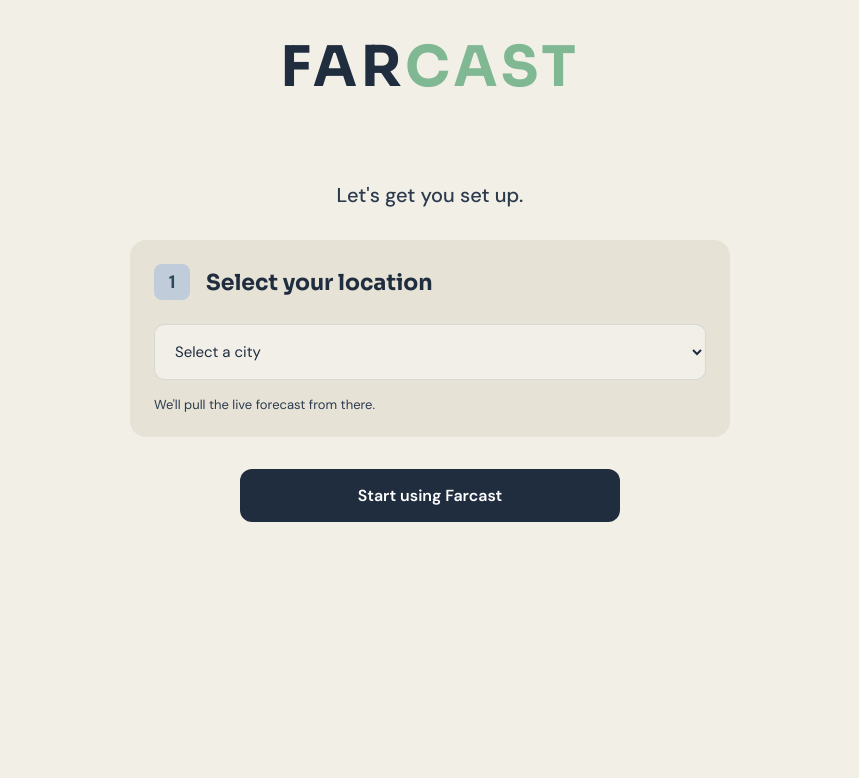
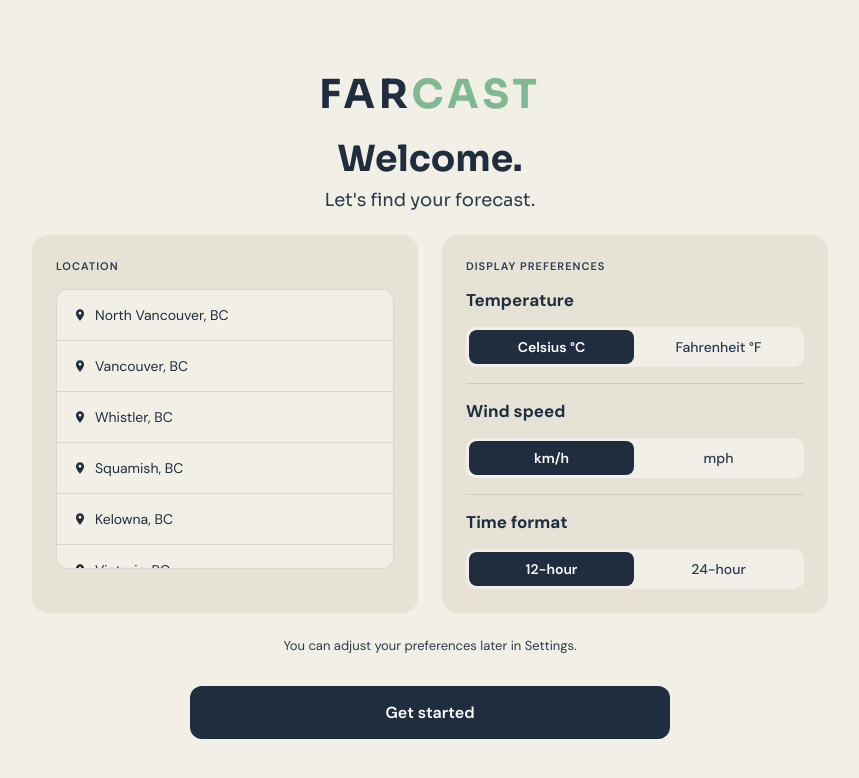
Before and after one commit to noagortler/Farcast, a React (Vite) app: page / in a window 1280 px wide. Shown: the top 778 px of the page, without its empty margins (210-1069 px from the left). Built offline with nearby package versions, Linux system fonts and the light colour scheme.

Commit message:
Revise onboarding page with location list and display preferences

```diff
--- a/src/components/Onboarding.jsx
+++ b/src/components/Onboarding.jsx
@@ -1,5 +1,11 @@
+// React
 import { useState } from 'react'
+
+// Context
 import { usePreferences } from '../context/PreferencesContext'
+
+// Icons
+import LocationOnIcon from '@mui/icons-material/LocationOn'
 
 const LOCATIONS = [
   { city: 'North Vancouver', region: 'BC', country: 'CA', lat: 49.3198, lon: -123.0724 },
@@ -16,18 +22,35 @@ const LOCATIONS = [
   { city: 'Portland', region: 'OR', country: 'US', lat: 45.5051, lon: -122.6750 },
 ]
 
+function ToggleGroup({ options, value, onChange }) {
+  return (
+    <div className="toggle-group">
+      {options.map(opt => (
+        <button
+          key={opt.value}
+          className={`toggle-option${value === opt.value ? ' toggle-option-active' : ''}`}
+          onClick={() => onChange(opt.value)}
+        >
+          {opt.label}
+        </button>
+      ))}
+    </div>
+  )
+}
+
 function Onboarding({ setPage }) {
-  const { setLocation } = usePreferences()
+  const {
+    setLocation,
+    tempUnit, setTempUnit,
+    windUnit, setWindUnit,
+    timeFormat, setTimeFormat,
+  } = usePreferences()
+
   const [selectedLocation, setSelectedLocation] = useState(null)
   const [error, setError] = useState(false)
 
-  function handleLocationChange(e) {
-    const index = e.target.value
-    if (index === '') {
-      setSelectedLocation(null)
-    } else {
-      setSelectedLocation(LOCATIONS[index])
-    }
+  function handleLocationSelect(loc) {
+    setSelectedLocation(loc)
     setError(false)
   }
 
@@ -43,40 +66,90 @@ function Onboarding({ setPage }) {
   return (
     <div className="onboarding">
 
+      {/* Header */}
       <div className="onboarding-header">
-        <h1 className="wordmark"><span className="far">FAR</span><span className="cast">CAST</span></h1>
+        <h1 className="wordmark onboarding-wordmark">
+          <span className="far">FAR</span><span className="cast">CAST</span>
+        </h1>
+        <p className="onboarding-welcome">Welcome.</p>
+        <p className="onboarding-tagline">Let's find your forecast.</p>
       </div>
 
-      <p className="onboarding-instructions">Let's get you set up.</p>
+      {/* Cards */}
+      <div className="onboarding-cards">
 
-      <div className="onboarding-cards">
+        {/* Location */}
         <div className="onboarding-card welcome-card-dark">
-          <div className="onboarding-card-heading">
-            <div className="step-number step-1">1</div>
-            <h2>Select your location</h2>
+          <p className="onboarding-section-label">LOCATION</p>
+
+          <div className="onboarding-location-list">
+            {LOCATIONS.map(loc => (
+              <button
+                key={loc.city}
+                className={`onboarding-location-item${selectedLocation?.city === loc.city ? ' onboarding-location-item-active' : ''}`}
+                onClick={() => handleLocationSelect(loc)}
+              >
+                <LocationOnIcon style={{ fontSize: 14 }} />
+                <span>{loc.city}, {loc.region}</span>
+              </button>
+            ))}
           </div>
-          <select
-            className="location-select"
-            onChange={handleLocationChange}
-            defaultValue=""
-          >
-            <option value="" disabled>Select a city</option>
-            {LOCATIONS.map((loc, index) => (
-              <option key={loc.city} value={index}>
-                {loc.city}, {loc.region}
-              </option>
-            ))}
-          </select>
-          <p className="location-helper">We'll pull the live forecast from there.</p>
+
+          {error && <p className="onboarding-error">Please select a location to continue.</p>}
         </div>
+
+        {/* Display Preferences */}
+        <div className="onboarding-card welcome-card-dark">
+          <p className="onboarding-section-label">DISPLAY PREFERENCES</p>
+
+          <div className="settings-pref-row">
+            <p className="settings-pref-label">Temperature</p>
+            <ToggleGroup
+              value={tempUnit}
+              onChange={setTempUnit}
+              options={[
+                { label: 'Celsius °C', value: 'C' },
+                { label: 'Fahrenheit °F', value: 'F' },
+              ]}
+            />
+          </div>
+
+          <div className="settings-pref-divider" />
+
+          <div className="settings-pref-row">
+            <p className="settings-pref-label">Wind speed</p>
+            <ToggleGroup
+              value={windUnit}
+              onChange={setWindUnit}
+              options={[
+                { label: 'km/h', value: 'kmh' },
+                { label: 'mph', value: 'mph' },
+              ]}
+            />
+          </div>
+
+          <div className="settings-pref-divider" />
+
+          <div className="settings-pref-row">
+            <p className="settings-pref-label">Time format</p>
+            <ToggleGroup
+              value={timeFormat}
+              onChange={setTimeFormat}
+              options={[
+                { label: '12-hour', value: '12h' },
+                { label: '24-hour', value: '24h' },
+              ]}
+            />
+          </div>
+
+        </div>
+
       </div>
 
-      {error && (
-        <p className="onboarding-error">Please select a location to continue.</p>
-      )}
+      <p className="onboarding-hint">You can adjust your preferences later in Settings.</p>
 
-      <button className="btn-primary" onClick={handleStart}>
-        Start using Farcast
+      <button className="btn-primary onboarding-btn" onClick={handleStart}>
+        Get started
       </button>
 
     </div>
--- a/src/index.css
+++ b/src/index.css
@@ -46,7 +46,7 @@ body {
 }
 
 #root {
-  height: 100%;
+  min-height: 100%;
   width: 100%;
   display: flex;
   flex-direction: column;
@@ -307,19 +307,38 @@ button {
   flex-direction: column;
   align-items: center;
   text-align: center;
-  padding: var(--s2);
+  padding: var(--s4) var(--s2) var(--s6);
   gap: var(--s3);
   min-height: 100vh;
 }
 
-.onboarding-header .wordmark { font-size: 36px; }
+/* Header */
 
-.onboarding-instructions {
-  font-size: 18px;
-  color: var(--text-muted);
-  font-weight: 500;
+.onboarding-header {
+  display: flex;
+  flex-direction: column;
+  align-items: center;
+  gap: var(--s1);
+}
+
+.onboarding-wordmark { font-size: 36px; }
+
+.onboarding-welcome {
+  font-family: 'Sora', sans-serif;
+  font-size: 36px;
+  font-weight: 700;
+  color: var(--dark-navy);
   margin-top: var(--s2);
 }
+
+.onboarding-tagline {
+  font-family: 'Sora', sans-serif;
+  font-size: 18px;
+  font-weight: 400;
+  color: var(--text-muted);
+}
+
+/* Cards */
 
 .onboarding-cards {
   display: flex;
@@ -329,78 +348,128 @@ button {
 }
 
 .onboarding-card {
-  width: 100%;
   border-radius: 16px;
   padding: var(--s3);
+  display: flex;
+  flex-direction: column;
+  gap: var(--s2);
   text-align: left;
 }
 
-.onboarding-card-heading {
+/* Section label */
+
+.onboarding-section-label {
+  font-size: 11px;
+  font-weight: 600;
+  letter-spacing: 1px;
+  text-transform: uppercase;
+  color: var(--text-muted);
+}
+
+/* Location list */
+
+.onboarding-location-list {
+  display: flex;
+  flex-direction: column;
+  border-radius: 12px;
+  border: 1px solid var(--border);
+  overflow: hidden;
+  overflow-y: auto;
+  max-height: 280px;
+  background: var(--bg);
+}
+
+.onboarding-location-item {
   display: flex;
   align-items: center;
-  gap: var(--s2);
-  margin-bottom: var(--s3);
+  gap: var(--s1);
+  width: 100%;
+  padding: var(--s2);
+  font-size: 14px;
+  color: var(--dark-navy);
+  text-align: left;
+  border-bottom: 1px solid var(--border);
 }
 
-.onboarding-card-heading h2 {
-  font-family: 'Sora', sans-serif;
-  font-size: 18px;
-  font-weight: 700;
+.onboarding-location-item:last-child { border-bottom: none; }
+.onboarding-location-item:hover { background: var(--card-dark); }
+.onboarding-location-item-active { font-weight: 600; background: var(--card-dark); }
+.onboarding-location-item-active svg { color: var(--green); }
+
+/* Hint and error */
+
+.onboarding-hint {
+  font-size: 13px;
+  color: var(--text-muted);
 }
 
-.location-select {
-  width: 100%;
-  padding: var(--s2);
-  border-radius: 10px;
-  border: 1px solid var(--border);
-  background: rgba(255, 255, 255, 0.45);
-  font-family: 'DM Sans', sans-serif;
-  font-size: 15px;
+.onboarding-error {
+  font-size: 13px;
   color: var(--dark-navy);
-  cursor: pointer;
-  margin-bottom: var(--s2);
 }
 
-.location-helper { font-size: 13px; color: var(--text-muted); }
-.onboarding-note { font-size: 14px; color: var(--text-muted); }
-.onboarding-error { font-size: 14px; color: var(--dark-navy); }
+/* Button */
 
-@media (min-width: 768px) {
-  .onboarding-header .wordmark { font-size: 56px; }
-  .onboarding-cards { max-width: 600px; }
-
-  .onboarding .btn-primary {
-    align-self: center;
-    grid-column: unset;
-    grid-row: unset;
-    max-width: 380px;
-    margin-bottom: 0;
-  }
+.onboarding-btn {
+  margin-top: var(--s1);
+  margin-bottom: var(--s5);
+  max-width: 480px;
+  align-self: center;
 }
 
+/* Large Screens */
+
 @media (min-width: 943px) {
+
   .onboarding {
-    justify-content: flex-start;
-    padding: 4vh var(--s4);
-    gap: var(--s4);
-    max-width: 800px;
+    justify-content: center;
+    padding: var(--s6) var(--s4) var(--s5);
+    gap: var(--s3);
+    max-width: 860px;
     margin: 0 auto;
     width: 100%;
+    min-height: 100vh;
   }
 
-  .onboarding-header { margin-bottom: 4vh; }
-  .onboarding-instructions { font-size: 20px; }
+  .onboarding-wordmark { font-size: 40px; }
+  .onboarding-welcome { font-size: 36px; margin-top: var(--s1); }
+  .onboarding-tagline { font-size: 18px; }
 
   .onboarding-cards {
-    display: flex;
-    flex-direction: column;
-    align-items: center;
-    max-width: 600px;
-    width: 100%;
+    flex-direction: row;
+    align-items: stretch;
   }
 
-  .onboarding-card-heading h2 { font-size: 22px; }
-  .onboarding-note { font-size: 16px; }
+  .onboarding-card { flex: 1; }
+
+  .onboarding-btn {
+    margin-bottom: 0;
+    max-width: 480px;
+    align-self: center;
+  }
+
+}
+
+/* Short Wide Screens */
+
+@media (min-width: 943px) and (max-height: 620px) {
+
+  .onboarding {
+    padding: var(--s2) var(--s4) 0;
+    gap: var(--s2);
+    justify-content: flex-start;
+    min-height: unset;
+    height: auto;
+  }
+
+  .onboarding-wordmark { font-size: 28px; }
+  .onboarding-welcome { font-size: 26px; margin-top: 0; }
+  .onboarding-tagline { font-size: 14px; }
+  .onboarding-card { padding: var(--s2); }
+  .onboarding-location-list { max-height: 280px; }
+  .onboarding-cards { align-items: stretch; }
+  .onboarding-hint { font-size: 11px; }
+
 }
 
 /* *** Home Screen *** */
@@ -1245,7 +1314,7 @@ button {
   align-items: center;
   gap: var(--s1);
   width: 100%;
-  padding: var(--s2);
+  padding: var(--s2) var(--s2);
   font-size: 14px;
   color: var(--dark-navy);
   text-align: left;
```
